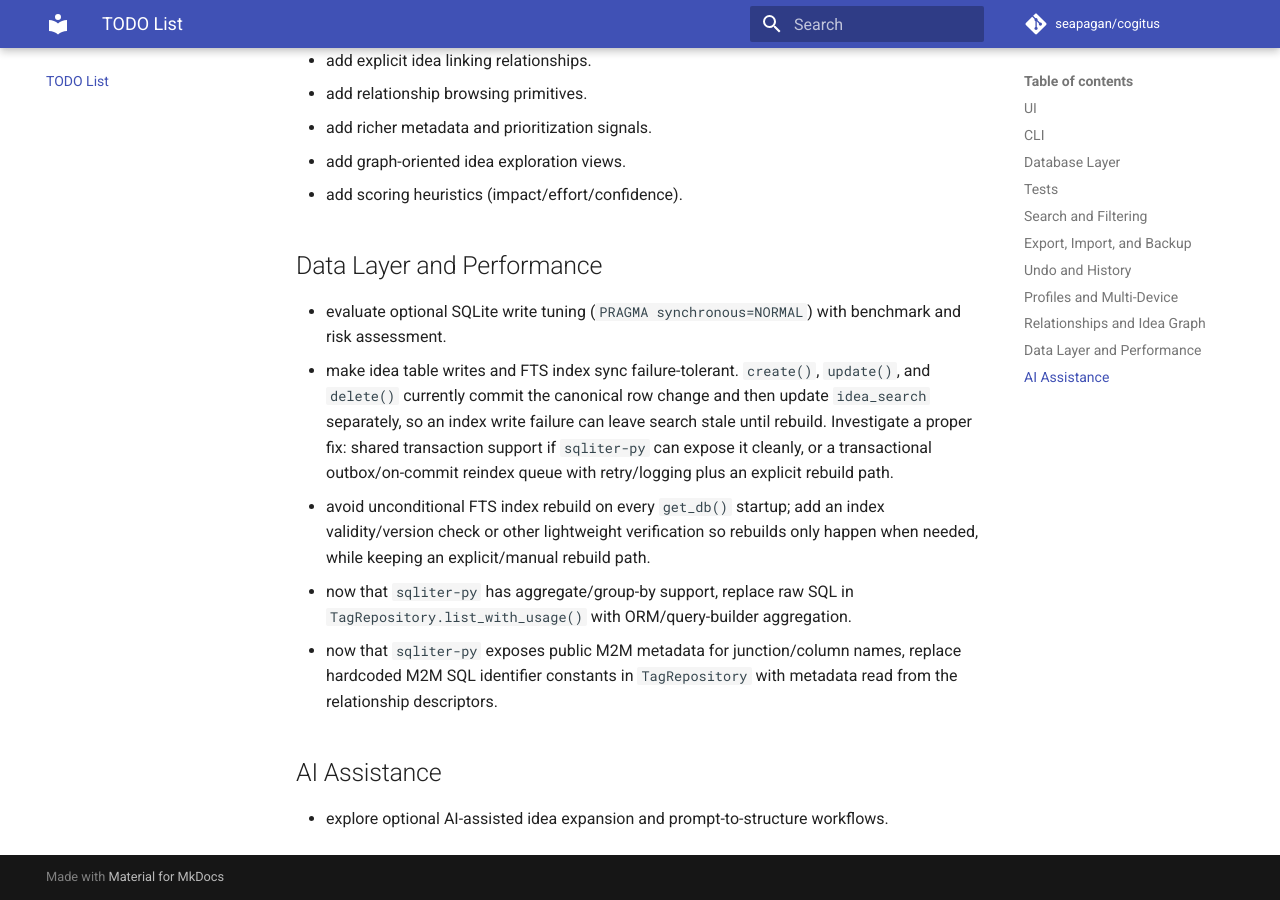
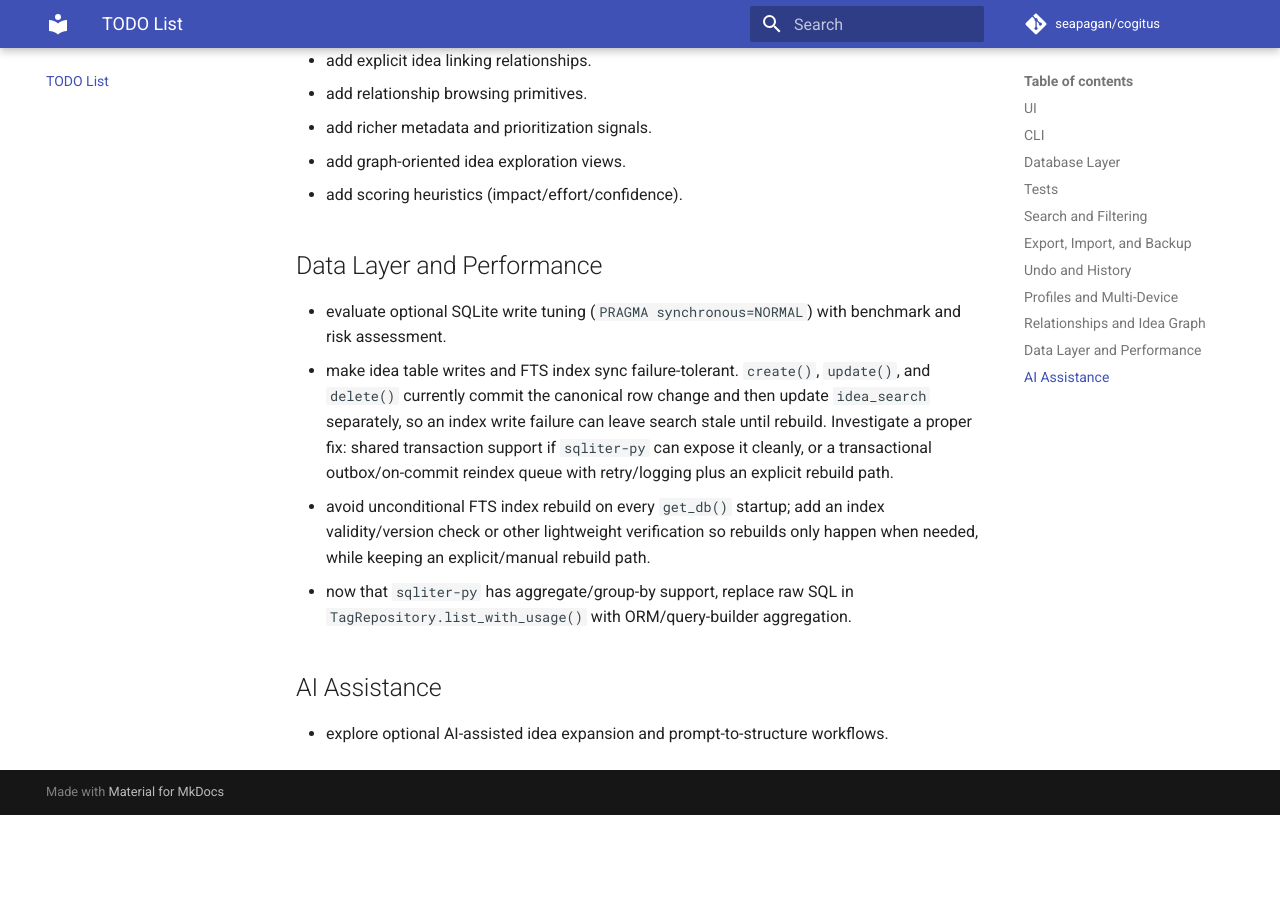
Before and after one commit to seapagan/cogitus, an MkDocs documentation site: the page built from docs/project/todo.md, in a window 1280 px wide and 900 px high, scrolled down 2229 px. Built offline with MkDocs 1.6.1 and Material for MkDocs 9.7.7, drawn with Linux system fonts in a browser that asks for light colours; comment, search, counter and statistics services are not loaded; after the commit the page ends 3044 px from its top, so only the background shows below that.

Commit message:
remove completed tag repository todo
Signed-off-by: Grant Ramsay <seapagan@gmail.com>

```diff
--- a/TODO.md
+++ b/TODO.md
@@ -95,9 +95,6 @@ Ideas to add to Cogitus
   only happen when needed, while keeping an explicit/manual rebuild path.
 - now that `sqliter-py` has aggregate/group-by support, replace raw SQL in
   `TagRepository.list_with_usage()` with ORM/query-builder aggregation.
-- now that `sqliter-py` exposes public M2M metadata for junction/column names,
-  replace hardcoded M2M SQL identifier constants in `TagRepository` with
-  metadata read from the relationship descriptors.
 
 ## AI Assistance
 
```
